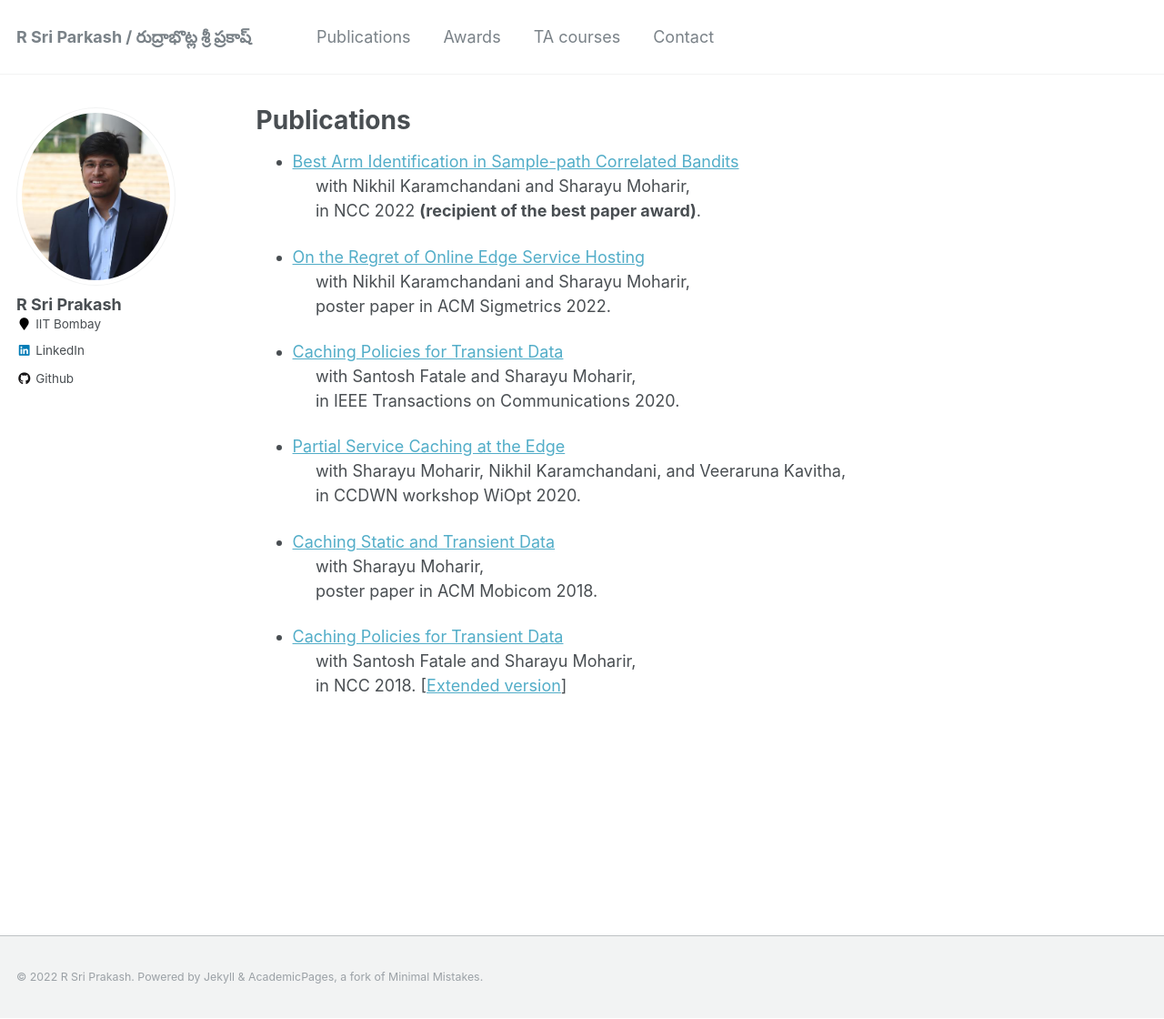
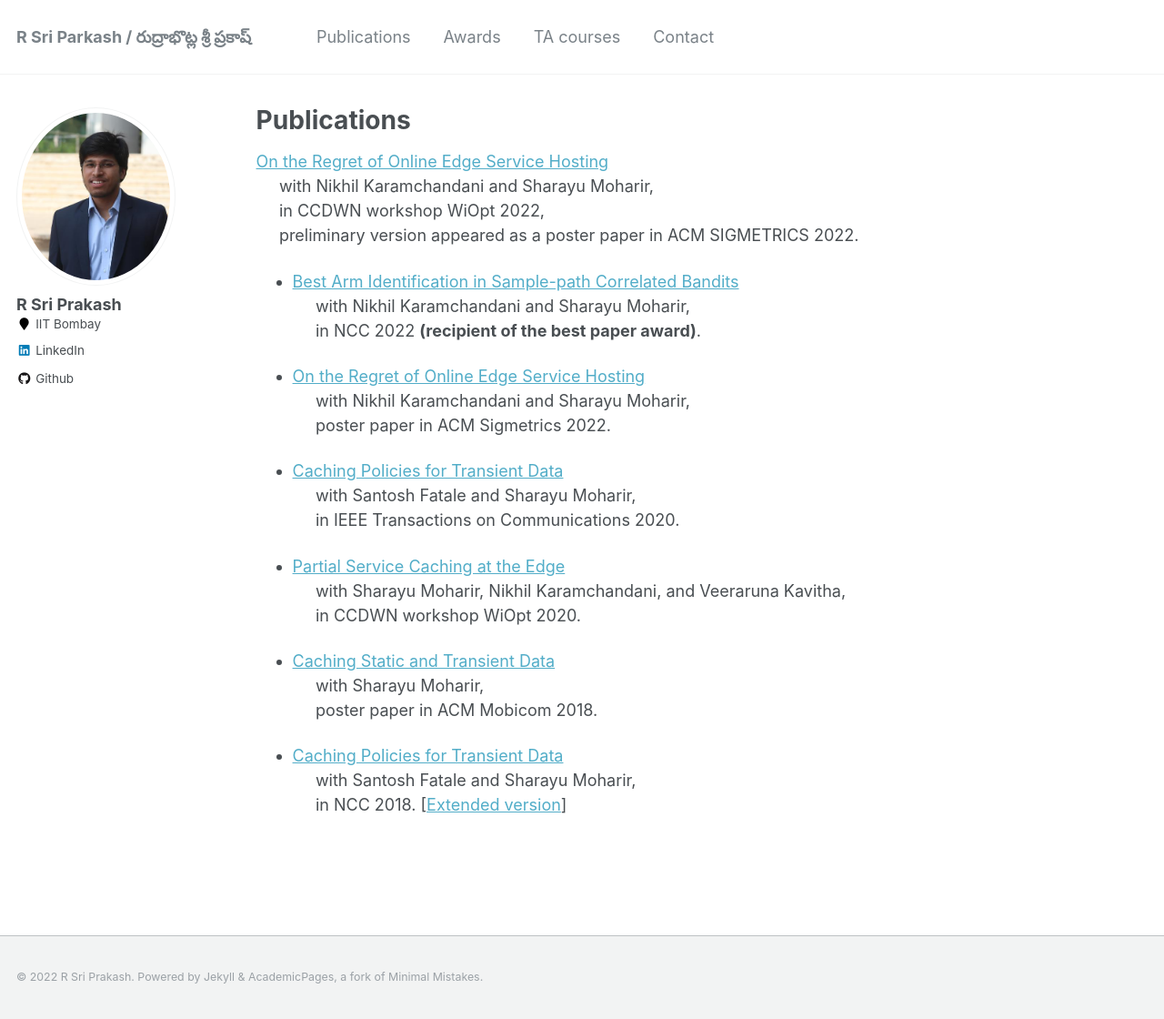
Before and after one commit to rsriprakash/rsriprakash.github.io, a Jekyll site: the page built from _pages/publications.md, in a window 1280 px wide and 1120 px high. Shown: the whole window at 91% size. Built offline with Jekyll 4.4.1, drawn with Linux system fonts in a browser that asks for light colours.

Commit message:
added publication

```diff
--- a/_pages/publications.md
+++ b/_pages/publications.md
@@ -6,6 +6,11 @@ author_profile: true
 redirect_from:
   - /publications
 ---
+[On the Regret of Online Edge Service Hosting](http://rsriprakash.github.io/files/WiOpt_2022.pdf)<br>
+		&nbsp;&nbsp;&nbsp;&nbsp; with Nikhil Karamchandani and Sharayu Moharir,<br>
+    &nbsp;&nbsp;&nbsp;&nbsp; in CCDWN workshop WiOpt 2022,<br>
+    &nbsp;&nbsp;&nbsp;&nbsp; preliminary version appeared as a poster paper in ACM SIGMETRICS 2022.
+
 * [Best Arm Identification in Sample-path Correlated Bandits](http://rsriprakash.github.io/files/NCC_2022.pdf)<br>
     &nbsp;&nbsp;&nbsp;&nbsp; with Nikhil Karamchandani and Sharayu Moharir,<br>
     &nbsp;&nbsp;&nbsp;&nbsp; in NCC 2022 **(recipient of the best paper award)**.
```
Also changed, not shown: 1 other file.
